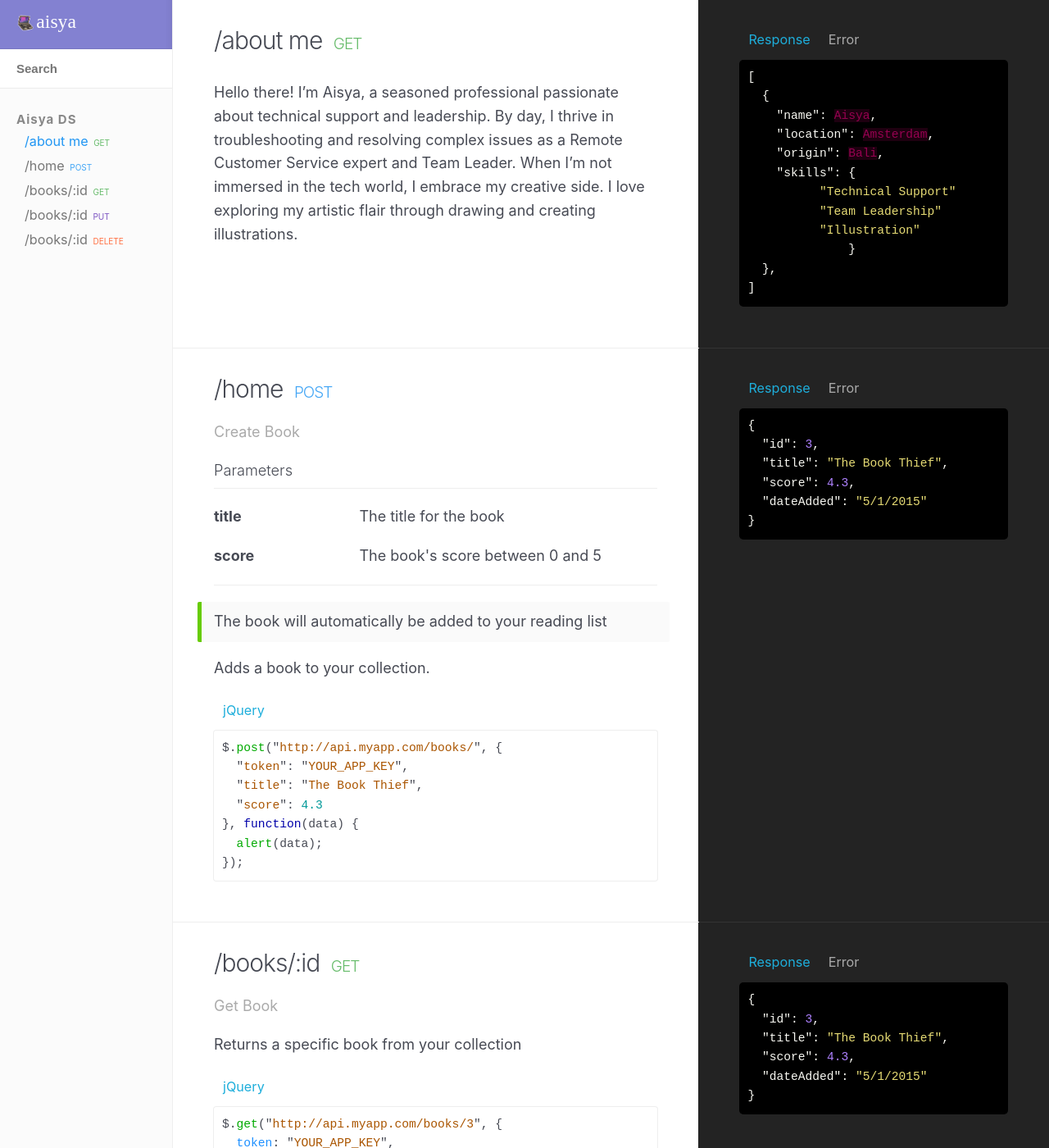
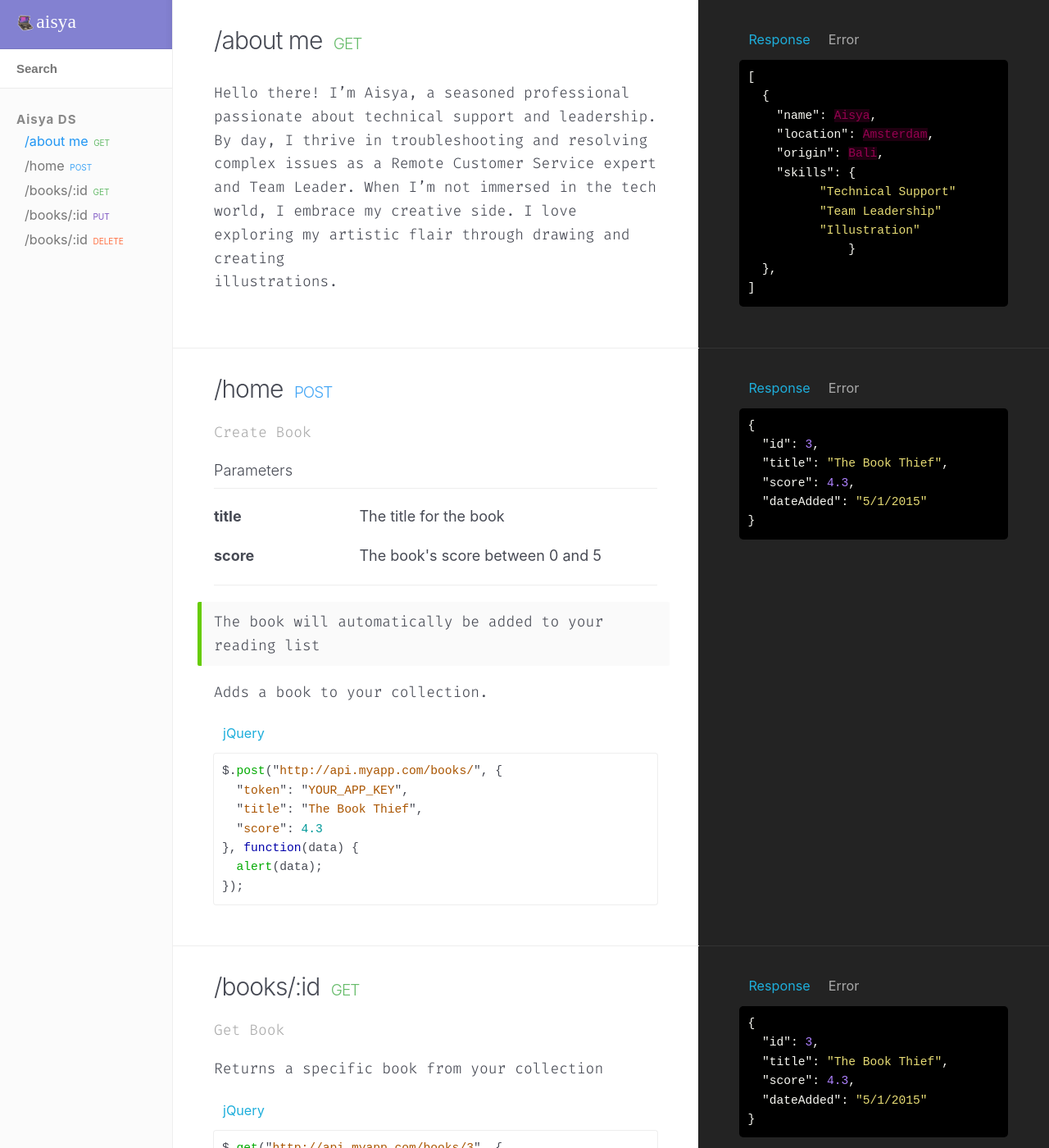
Before and after one commit to aisyadfira/aisyadfira-github, a Jekyll site: the page built from index.html, in a window 1280 px wide and 1400 px high. Shown: the whole window at 82% size. Built offline with Jekyll 4.4.1, drawn with Linux system fonts in a browser that asks for light colours; nearby versions of some CDN libraries.

Commit message:
Update _main.scss

```diff
--- a/_sass/_main.scss
+++ b/_sass/_main.scss
@@ -573,3 +573,6 @@ img.under-construction {
 section.doc-content:nth-child(1) dl, section.doc-content:nth-child(1) h6, section.doc-content:nth-child(1) .info, section.doc-content:nth-child(1) .left-docs .code-viewer {
     display: none;
 }
+section.left-docs p {
+    font-family: 'Fira Code', monospace;
+}
```
